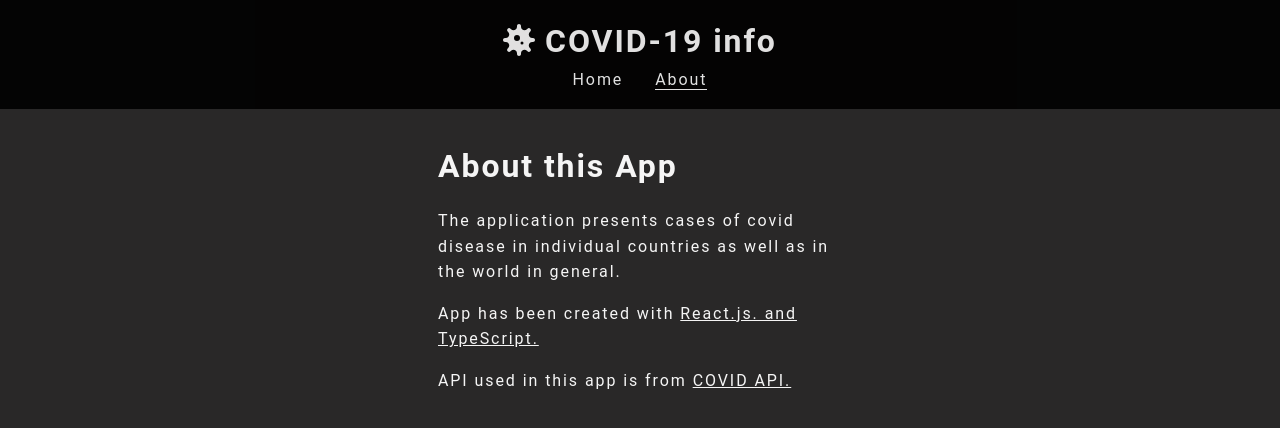
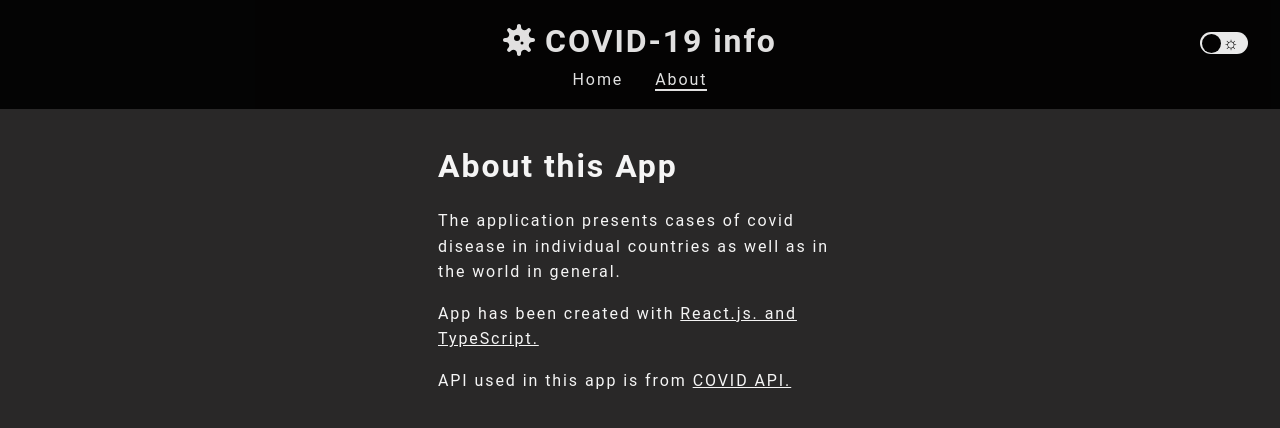
Before and after one commit to BartekSkr/CovidApp, a React (Create React App) app: page /about in a window 1280 px wide. Shown: the top 428 px of the page. Built offline with nearby package versions, Linux system fonts and the light colour scheme.

Commit message:
theme toggle

```diff
--- a/src/App.scss
+++ b/src/App.scss
@@ -10,7 +10,7 @@ body {
   font-family: 'Roboto', sans-serif;
   font-size: 1rem;
   line-height: 1.6;
-  background: var(--main-background-color);
-  color: var(--light-font-color);
+  color: var(--font-color);
   letter-spacing: 0.12rem;
+  transition: color var(--default-transition);
 }
--- a/src/App.tsx
+++ b/src/App.tsx
@@ -9,11 +9,21 @@ import { Navbar } from './app/components/ui/common/Navbar/Navbar';
 import { PageNotFound } from './app/components/pages/404-page';
 import { About } from './app/components/pages/About';
 import { Home } from './app/components/pages/Home';
+import { useEffect, useState } from 'react';
 
 function App() {
+  const [isDarkTheme, setIsDarkTheme] = useState<boolean>(true);
+
+  useEffect(() => {
+    isDarkTheme === true
+      ? (document.body.style.backgroundColor = 'rgb(41, 40, 40)')
+      : (document.body.style.backgroundColor = 'white');
+  }, [isDarkTheme]);
+
   return (
+    <div className='app' data-theme={isDarkTheme === true ? 'dark' : 'white'}>
       <Router>
-      <Navbar />
+        <Navbar setDarkTheme={setIsDarkTheme} darkTheme={isDarkTheme} />
         <Routes>
           <Route path='/' element={<Navigate to='/home' />} />
           <Route path='/home' element={<Home />} />
@@ -21,6 +31,7 @@ function App() {
           <Route path='*' element={<PageNotFound />} />
         </Routes>
       </Router>
+    </div>
   );
 }
 
--- a/src/app/components/cases/Cases.scss
+++ b/src/app/components/cases/Cases.scss
@@ -2,7 +2,7 @@
 
 .global,
 .country {
-  border: 1px solid rgba(255, 255, 255, 0.2);
+  border: 1px solid var(--font-color);
   padding: 1rem;
 
   p {
--- a/src/app/components/ui/common/Navbar/Navbar.scss
+++ b/src/app/components/ui/common/Navbar/Navbar.scss
@@ -11,8 +11,11 @@
   width: 100%;
   opacity: 0.9;
   margin-bottom: 1rem;
-  background-color: black;
+  background-color: var(--navbar-background-color);
+  color: var(--font-color);
   margin-bottom: 2rem;
+  position: relative;
+  transition: background-color var(--default-transition);
 
   ul {
     list-style: none;
@@ -24,14 +27,16 @@
 
       .navbar-link {
         margin: 0 1rem;
-        color: var(--light-font-color);
+        color: var(--font-color);
         text-decoration: none;
+        transition: color var(--default-transition);
 
         &-active {
           margin: 0 1rem;
-          color: var(--light-font-color);
+          color: var(--font-color);
           text-decoration: none;
-          border-bottom: 1px solid var(--light-font-color);
+          border-bottom: 2px solid var(--font-color);
+          transition: color var(--default-transition);
         }
       }
 
@@ -41,4 +46,66 @@
       }
     }
   }
+
+  .switch {
+    position: absolute;
+    display: inline-block;
+    width: 3rem;
+    height: 1.4rem;
+    top: 2rem;
+    right: 2rem;
+
+    input {
+      display: none;
+    }
+
+    .slider {
+      position: absolute;
+      cursor: pointer;
+      top: 0;
+      left: 0;
+      right: 0;
+      bottom: 0;
+      background-color: white;
+      -webkit-transition: 0.4s;
+      transition: 0.4s;
+      border-radius: 0.7rem;
+
+      &::before {
+        position: absolute;
+        content: "";
+        height: 1.2rem;
+        width: 1.2rem;
+        left: 0.1rem;
+        bottom: 0.1rem;
+        background-color: black;
+        -webkit-transition: .4s;
+        transition: .4s;
+        border-radius: 50%;
+      }
+    }
+
+    input:checked+.slider:before {
+      -webkit-transform: translateX(1.5rem);
+      -ms-transform: translateX(1.5rem);
+      transform: translateX(1.5rem);
+    }
+
+    .slider:after {
+      content: '\263C';
+      color: black;
+      display: block;
+      position: absolute;
+      transform: translate(0, -50%);
+      top: 50%;
+      right: 15%;
+      font-size: 1.1rem;
+    }
+
+    input:checked+.slider:after {
+      content: '\263E';
+      right: 60%;
+      font-size: 1rem;
+    }
+  }
 }
--- a/src/app/components/ui/common/Navbar/Navbar.tsx
+++ b/src/app/components/ui/common/Navbar/Navbar.tsx
@@ -1,15 +1,21 @@
 import './Navbar.scss';
 import { faVirus } from '@fortawesome/free-solid-svg-icons';
 import { FontAwesomeIcon } from '@fortawesome/react-fontawesome';
-import PropTypes from 'prop-types';
 import { NavLink } from 'react-router-dom';
 
 interface DefaultProps {
   icon?: JSX.Element;
   title?: string;
+  darkTheme: boolean;
+  setDarkTheme: React.Dispatch<React.SetStateAction<boolean>>;
 }
 
-export const Navbar: React.FC<DefaultProps> = ({ icon, title }) => {
+export const Navbar: React.FC<DefaultProps> = ({
+  icon,
+  title,
+  darkTheme,
+  setDarkTheme,
+}) => {
   return (
     <main className='navbar'>
       <h1>
@@ -37,6 +43,18 @@ export const Navbar: React.FC<DefaultProps> = ({ icon, title }) => {
           </NavLink>
         </li>
       </ul>
+      <label className='switch'>
+        <input type='checkbox' />
+        <div
+          className='slider'
+          onClick={() => {
+            setDarkTheme(!darkTheme);
+            darkTheme === true
+              ? (document.body.style.backgroundColor = 'rgb(41, 40, 40)')
+              : (document.body.style.backgroundColor = 'white');
+          }}
+        ></div>
+      </label>
     </main>
   );
 };
@@ -45,7 +63,3 @@ Navbar.defaultProps = {
   title: 'COVID-19 info',
   icon: <FontAwesomeIcon icon={faVirus} />,
 };
-
-Navbar.propTypes = {
-  title: PropTypes.string.isRequired,
-};
--- a/src/app/helpers/_vars.scss
+++ b/src/app/helpers/_vars.scss
@@ -1,6 +1,14 @@
 :root {
-  --light-font-color: whitesmoke;
-  --main-background-color: rgb(41, 40, 40);
+  --font-color: whitesmoke;
+  --background-color: rgb(41, 40, 40);
+  --navbar-background-color: black;
+  --default-transition: 0.5s;
+}
+
+[data-theme='white'] {
+  --font-color: black;
+  --background-color: white;
+  --navbar-background-color: rgb(95, 95, 95);
 }
 
 %container {
@@ -8,4 +16,6 @@
   margin: auto;
   overflow: hidden;
   padding: 0 2rem;
+  color: var(--font-color);
+  transition: color var(--default-transition);
 }
--- a/src/app/helpers/apiServices.ts
+++ b/src/app/helpers/apiServices.ts
@@ -24,7 +24,7 @@ export const fetchGlobalData = (
     .catch((error: Error) => console.error(error));
 };
 
-//  fetch data for individual countries
+//  fetch data for individual country
 export const fetchCountryData = (
   setLoading: (isLoading: boolean) => void,
   setCountries: React.Dispatch<React.SetStateAction<string[]>>,
```
Lines whose indentation alone changed are shown as unchanged.
